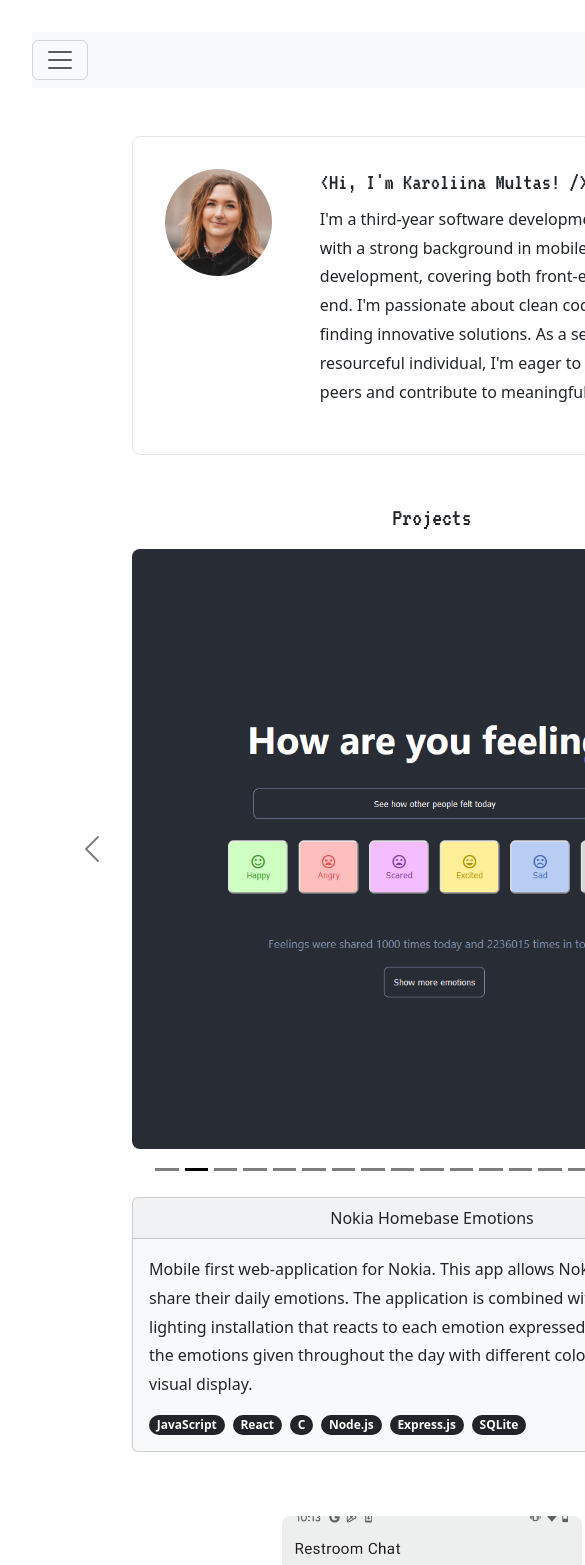
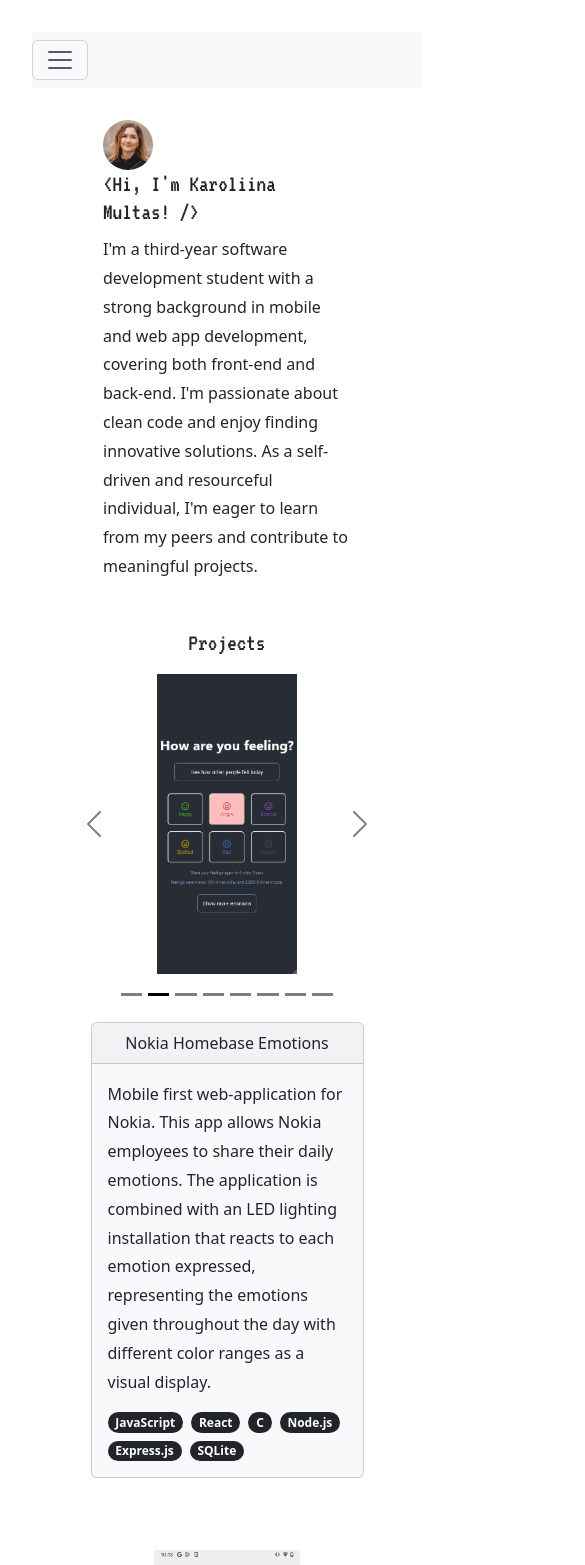
Before and after one commit to karoliam/karoliam.github.io, a React (Vite) app: page / in a window 390 px wide. Shown: the top 1565 px of the page, 585 px wide, since content can reach past the window. Built offline with nearby package versions, Linux system fonts and the light colour scheme.

Commit message:
mobile view

```diff
--- a/src/components/Gallery.jsx
+++ b/src/components/Gallery.jsx
@@ -23,12 +23,12 @@
                     <video width="300px" height="500px" controls>
                       <source src={pic.source} type="video/mp4" />
                     </video> :
-                    <img src={pic.source} alt={pic.alt} width={pic.width} height="600px" />
+                    <img src={pic.source} alt={pic.alt} width={pic.width} height="600px" className={styles.galleryPic} />
                   }
                 </Carousel.Item>
               ))}
             </Carousel>
-            <Card bg="light" text="dark" className="mb-2">
+            <Card bg="light" text="dark" className={`mb-2 ${styles.cardContainer}`}>
               <Card.Header>{project.title}</Card.Header>
               <Card.Body>
                 <Card.Text id="description">
--- a/src/css/About.module.css
+++ b/src/css/About.module.css
@@ -25,3 +25,14 @@
 .boldText {
   font-weight: bold;
 }
+
+@media (max-width: 650px) {
+  /* Adjust the font size to 2rem when screen width is smaller than 650px */
+.aboutContainer {
+  width: 80vw;
+  border: none;
+  flex-direction: column;
+  align-self: center;
+  margin: auto;
+}
+}
--- a/src/css/Cv.module.css
+++ b/src/css/Cv.module.css
@@ -10,3 +10,11 @@
 .cvButton {
   margin-bottom: 1rem;
 }
+@media (max-width: 650px) {
+.cvSection {
+  width: 100vw;
+}
+img {
+  width: 50vw;
+}
+}
--- a/src/css/Gallery.module.css
+++ b/src/css/Gallery.module.css
@@ -1,13 +1,16 @@
 .galleryContainer {
-  width: 800px;
+  display: flex;
+  flex-direction: column;
+  width: 50vw;
   margin: auto;
 }
 .oneCarousel {
     margin-bottom: 4rem;
 }
-img {
+.galleryPic {
   border-radius: 8px;
-  object-fit: cover;
+  object-fit: contain;
+  /* max-width: 100%; */
 }
 
 .descriptionContainer {
@@ -25,3 +28,13 @@
 .titles {
   margin-bottom: 1rem !important;
 }
+.cardContainer {
+  width: 80vh !important;
+}
+
+@media (max-width: 650px) {
+  /* Adjust the font size to 2rem when screen width is smaller than 650px */
+.galleryContainer {
+  width: 80vw;
+}
+}
--- a/src/css/NavigationBar.module.css
+++ b/src/css/NavigationBar.module.css
@@ -23,3 +23,10 @@
   margin-top: 2rem;
   margin-bottom: 2rem;
 }
+
+/* Media query for screens less than 650px */
+@media (max-width: 650px) {
+  .navBarContainer {
+    width: 100vw !important; /* Set the width to 600px for screens less than 650px */
+  }
+}
--- a/src/index.css
+++ b/src/index.css
@@ -55,6 +55,7 @@
   outline: 4px auto -webkit-focus-ring-color;
 }
 
+
 @media (prefers-color-scheme: light) {
   :root {
     color: #213547;
@@ -67,3 +68,24 @@
     background-color: #f9f9f9;
   }
 }
+@media (max-width: 650px) {
+  /* Adjust the font size to 2rem when screen width is smaller than 650px */
+  p {
+    font-size: 1rem;
+  }
+  h2, h3 {
+    font-size: 1.5rem;
+  }
+  img {
+    max-width: 300px !important;
+    max-height: 300px !important;
+  }
+  video {
+    max-width: 300px !important;
+    max-height: 300px !important;
+    object-fit: contain;
+  }
+  .mb-2 {
+    max-width: 70vw;
+  }
+}
--- a/src/utils/projectList.js
+++ b/src/utils/projectList.js
@@ -48,67 +48,6 @@
     title: "Nokia Homebase Emotions",
     pictures: [
       {
-        source: Nokia,
-        alt: "Nokia video",
-        width: "600px",
-        video: true
-      },
-      {
-        source: NokiaDesktop1,
-        alt: "Nokia desktop view",
-        width: "600px",
-      },
-      {
-        source: NokiaDesktop2,
-        alt: "Nokia desktop view 2",
-        width: "600px",
-      },
-      {
-        source: NokiaDesktop3,
-        alt: "Nokia desktop view 3",
-        width: "600px",
-      },
-      {
-        source: NokiaDesktop4,
-        alt: "Nokia desktop view 4",
-        width: "600px",
-      },
-      {
-        source: NokiaDesktop5,
-        alt: "Nokia desktop view 5",
-        width: "600px",
-      },
-      {
-        source: NokiaDesktop6,
-        alt: "Nokia desktop view 6",
-        width: "600px",
-      },
-      {
-        source: NokiaDesktop7,
-        alt: "Nokia desktop view 7",
-        width: "600px",
-      },
-      {
-        source: NokiaDesktop8,
-        alt: "Nokia desktop view 8 ",
-        width: "600px",
-      },
-      {
-        source: NokiaDesktop9,
-        alt: "Nokia desktop view 9",
-        width: "600px",
-      },
-      {
-        source: NokiaDesktop10,
-        alt: "Nokia desktop view 10",
-        width: "600px",
-      },
-      {
-        source: NokiaDesktop11,
-        alt: "Nokia desktop view 11",
-        width: "600px",
-      },
-      {
         source: NokiaMobile1,
         alt: "Nokia Mobile view 1",
       },
@@ -136,6 +75,67 @@
         source: NokiaMobile7,
         alt: "Nokia Mobile view 7",
       },
+      {
+        source: Nokia,
+        alt: "Nokia video",
+        width: "600px",
+        video: true
+      },
+      // {
+      //   source: NokiaDesktop1,
+      //   alt: "Nokia desktop view",
+      //   width: "600px",
+      // },
+      // {
+      //   source: NokiaDesktop2,
+      //   alt: "Nokia desktop view 2",
+      //   width: "600px",
+      // },
+      // {
+      //   source: NokiaDesktop3,
+      //   alt: "Nokia desktop view 3",
+      //   width: "600px",
+      // },
+      // {
+      //   source: NokiaDesktop4,
+      //   alt: "Nokia desktop view 4",
+      //   width: "600px",
+      // },
+      // {
+      //   source: NokiaDesktop5,
+      //   alt: "Nokia desktop view 5",
+      //   width: "600px",
+      // },
+      // {
+      //   source: NokiaDesktop6,
+      //   alt: "Nokia desktop view 6",
+      //   width: "600px",
+      // },
+      // {
+      //   source: NokiaDesktop7,
+      //   alt: "Nokia desktop view 7",
+      //   width: "600px",
+      // },
+      // {
+      //   source: NokiaDesktop8,
+      //   alt: "Nokia desktop view 8 ",
+      //   width: "600px",
+      // },
+      // {
+      //   source: NokiaDesktop9,
+      //   alt: "Nokia desktop view 9",
+      //   width: "600px",
+      // },
+      // {
+      //   source: NokiaDesktop10,
+      //   alt: "Nokia desktop view 10",
+      //   width: "600px",
+      // },
+      // {
+      //   source: NokiaDesktop11,
+      //   alt: "Nokia desktop view 11",
+      //   width: "600px",
+      // },
     ],
     description: `Mobile first web-application for Nokia. This app allows Nokia employees to share their daily emotions.
      The application is combined with an LED lighting installation that reacts to each emotion expressed,
@@ -207,7 +207,7 @@
       {
         source: Login,
         alt: "Login screen for Buddy-app",
-        width: "800px",
+        width: "600px",
 
       },
       {
@@ -219,7 +219,7 @@
       {
         source: OpenedPost,
         alt: "Opened post screen for Buddy-app",
-        width: "800px",
+        width: "600px",
 
       },
       {
@@ -237,7 +237,7 @@
       {
         source: ProfileBuddy,
         alt: "Profile screen for Buddy-app",
-        width: "800px",
+        width: "600px",
 
       },
     ],
```
Also changed, not shown: src/components/NavigationBar.jsx (+9 -7 lines), src/App.css (line endings or trailing spaces).
